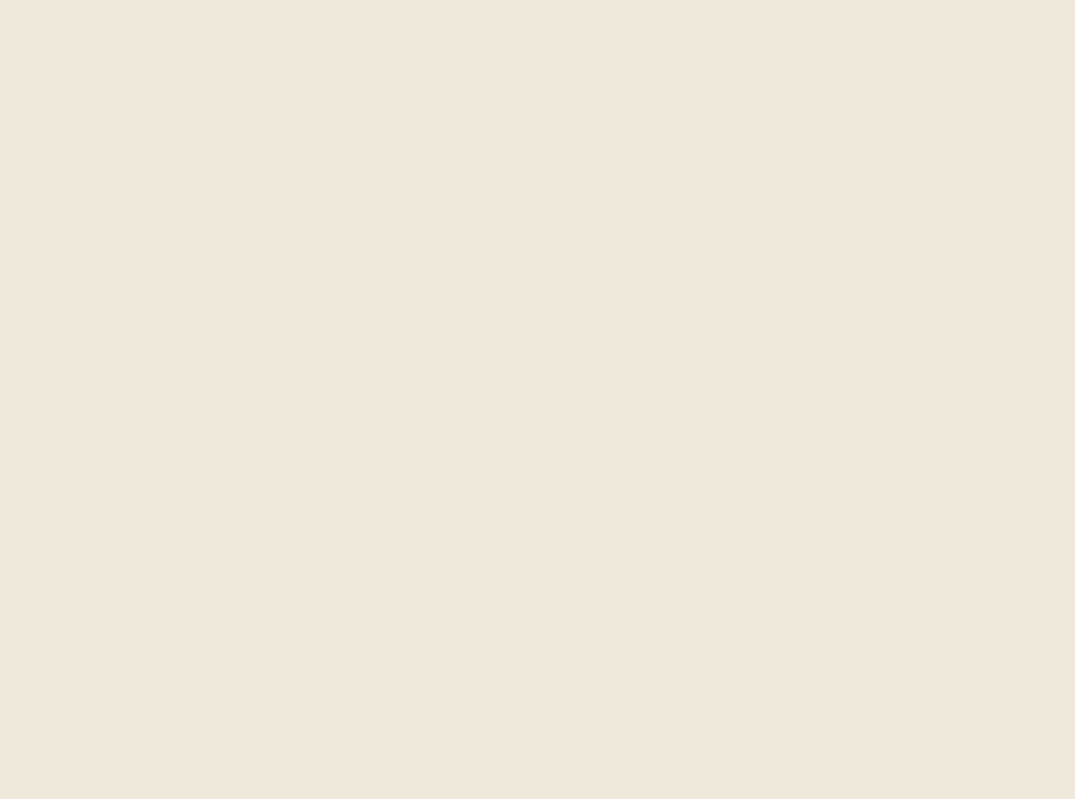
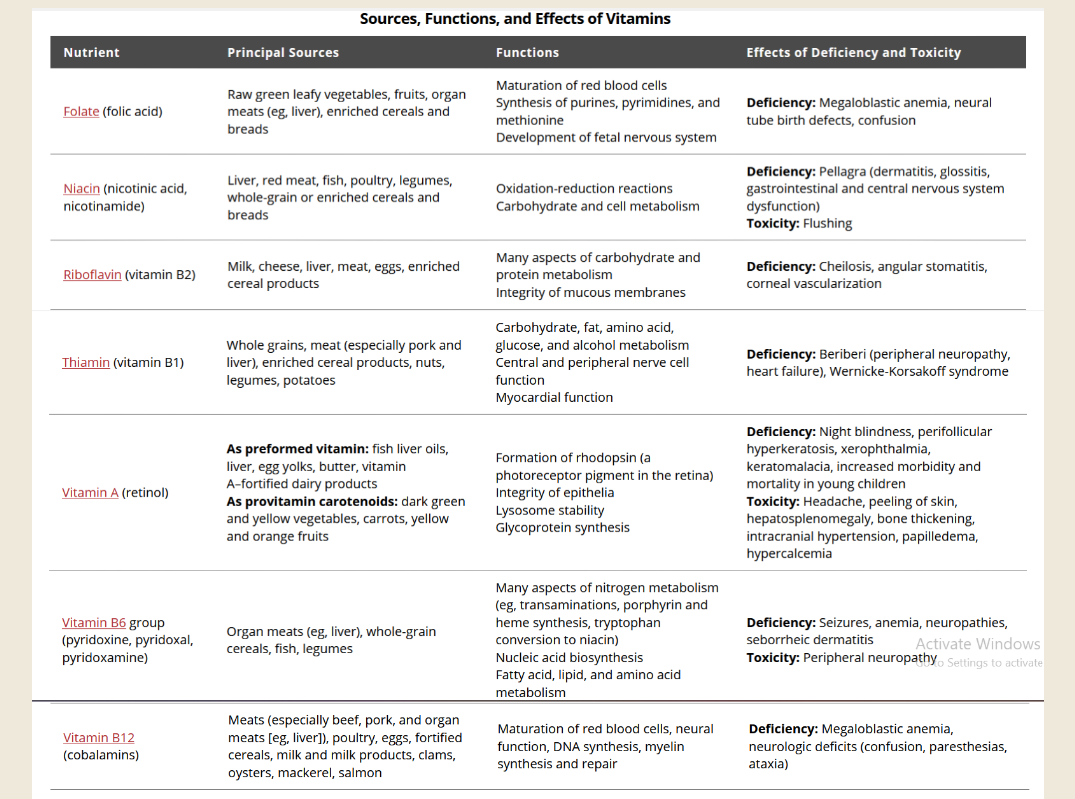
Before and after one commit to rahafhimmo/BH, a website: page vit.html in a window 1280 px wide. Shown: the top 799 px of the page, without its empty margins (102-1177 px from the left). Drawn offline with Linux system fonts and the light colour scheme.

Commit message:
Update vit.html

```diff
--- a/vit.html
+++ b/vit.html
@@ -5,7 +5,7 @@
     <title>Vitamins</title>
   </head>
   <body style="background-color:#EEE9DA">
-    <img src="images/vitaminsf&s.png" alt="" style="width:80%;margin-left:auto;margin-right:auto;display:block;">
+    <img src="vitaminsf&s.png" alt="" style="width:80%;margin-left:auto;margin-right:auto;display:block;">
 
   </body>
 </html>
```
